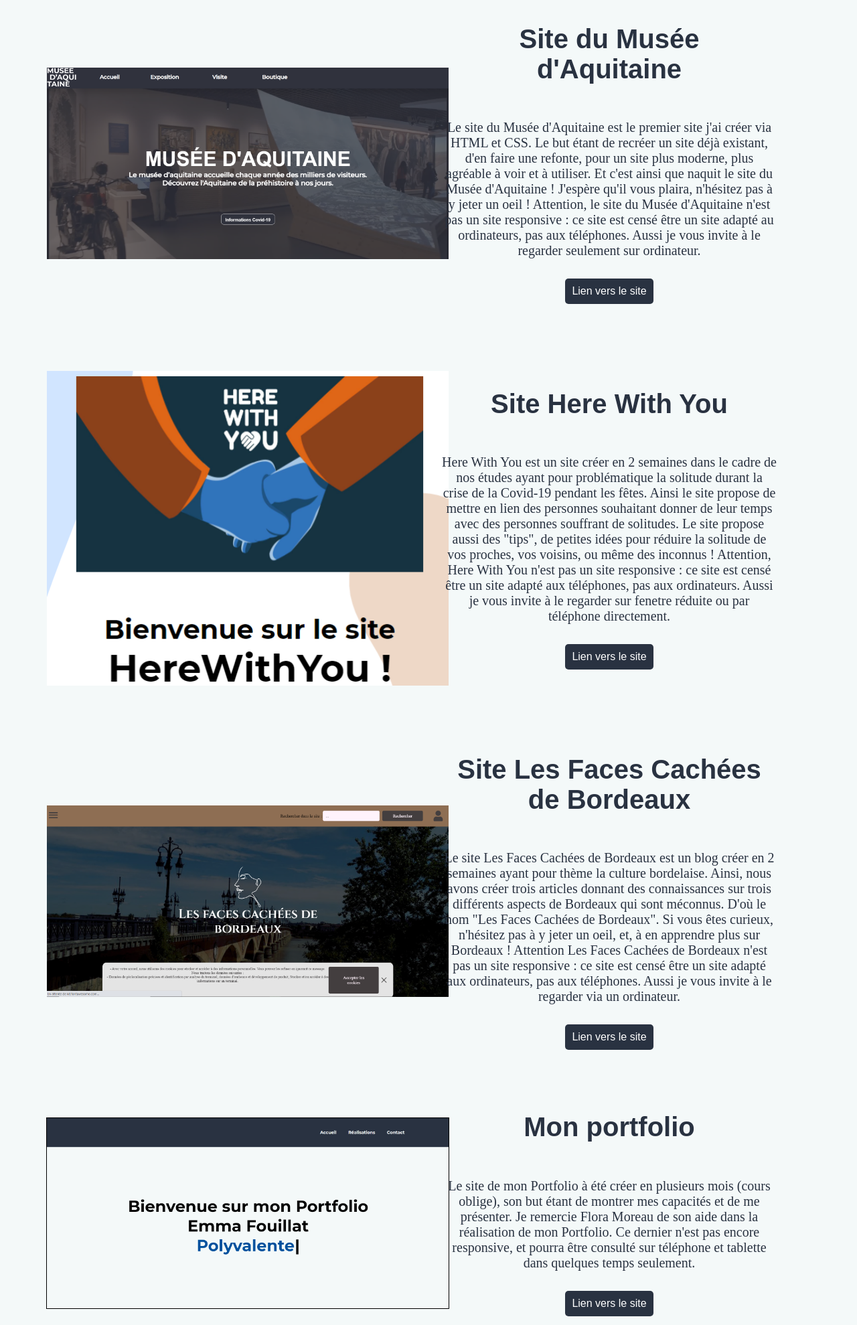
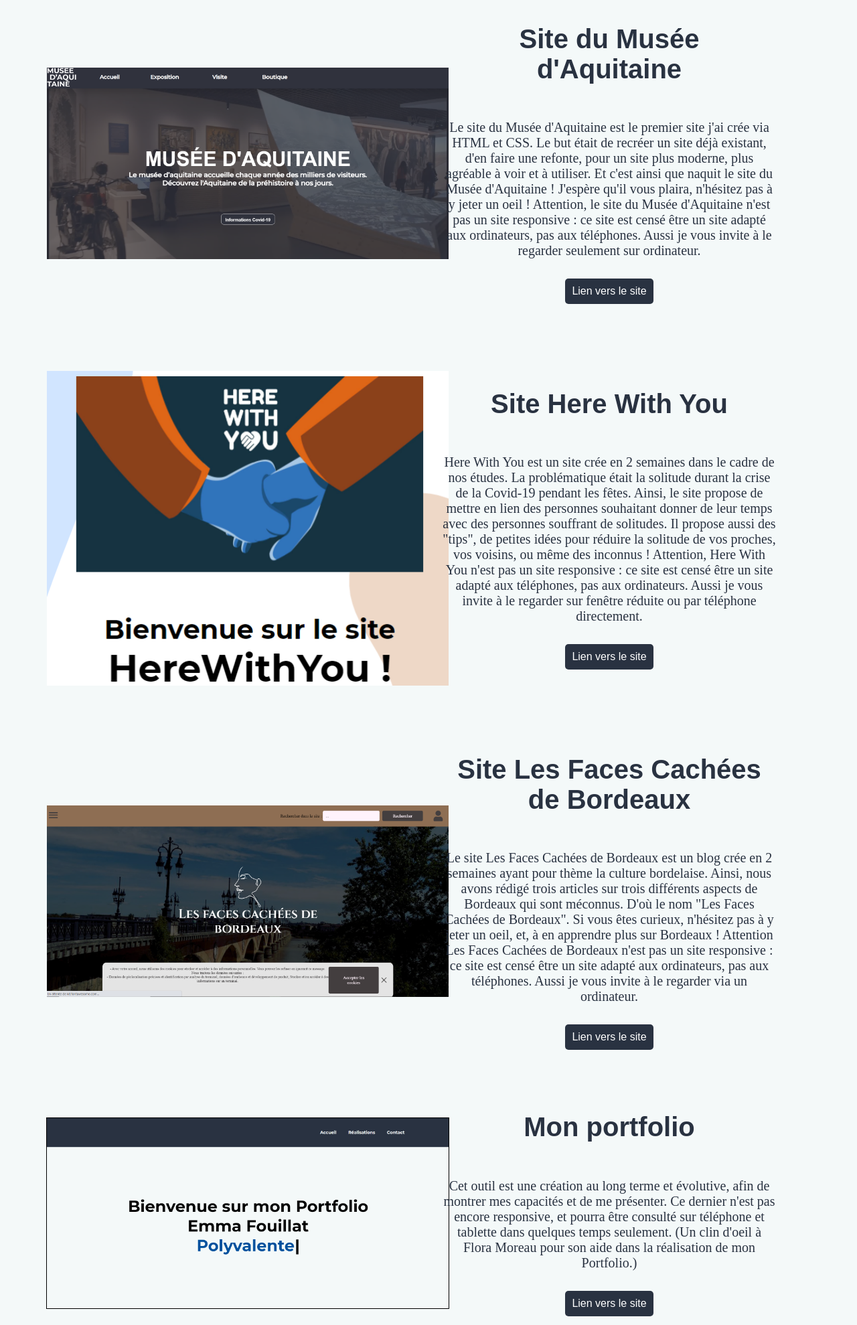
Before and after one commit to Emmaflt/Portfolio, a plain HTML site: page r_sites.html in a window 1280 px wide. Shown: the part 150-2129 px from the top of the page at 67% size. Drawn offline with Linux system fonts and the light colour scheme; a web font is replaced by a local one.

Commit message:
corrections des fautes

```diff
--- a/r_sites.html
+++ b/r_sites.html
@@ -42,17 +42,16 @@
 
             <div class="cote_droit">
                 <h2 class="titre_r"> Site du Musée <br> d'Aquitaine</h2>
-                <p class="para_r"> Le site du Musée d'Aquitaine est le premier site j'ai créer via HTML et CSS.
-                  Le but étant de recréer un site déjà existant, d'en faire une refonte, pour un site plus moderne,
+                <p class="para_r"> Le site du Musée d'Aquitaine est le premier site j'ai crée via HTML et CSS.
+                  Le but était de recréer un site déjà existant, d'en faire une refonte, pour un site plus moderne,
                   plus agréable à voir et à utiliser.
                   Et c'est ainsi que naquit le site du Musée d'Aquitaine !
                   J'espère qu'il vous plaira, n'hésitez pas à y jeter un oeil !
                   Attention, le site du Musée d'Aquitaine n'est pas un site responsive : ce site est censé être un site
-                  adapté au ordinateurs, pas aux téléphones. Aussi je vous invite à le regarder seulement sur ordinateur.
+                  adapté aux ordinateurs, pas aux téléphones. Aussi je vous invite à le regarder seulement sur ordinateur.
                 </p>
                 <a class="btn_r" href="https://museedaquitaine.netlify.app/"> Lien vers le site </a>
             </div>
-
         </div>
 
 
@@ -63,18 +62,17 @@
 
           <div class="cote_droit">
               <h2 class="titre_r"> Site Here With You</h2>
-              <p class="para_r"> Here With You est un site créer en 2 semaines dans le cadre de nos études
-                ayant pour problématique la solitude durant la crise de la Covid-19 pendant les fêtes.
-                Ainsi le site propose de mettre en lien des personnes souhaitant donner de leur temps avec
-                des personnes souffrant de solitudes. Le site propose aussi des "tips", de petites idées
+              <p class="para_r"> Here With You est un site crée en 2 semaines dans le cadre de nos études.
+                La problématique était la solitude durant la crise de la Covid-19 pendant les fêtes.
+                Ainsi, le site propose de mettre en lien des personnes souhaitant donner de leur temps avec
+                des personnes souffrant de solitudes. Il propose aussi des "tips", de petites idées
                 pour réduire la solitude de vos proches, vos voisins, ou même des inconnus !
                 Attention, Here With You n'est pas un site responsive : ce site est censé être un site
-                adapté aux téléphones, pas aux ordinateurs. Aussi je vous invite à le regarder sur fenetre
+                adapté aux téléphones, pas aux ordinateurs. Aussi je vous invite à le regarder sur fenêtre
                 réduite ou par téléphone directement.
               </p>
               <a class="btn_r" href="https://herewithyouu.netlify.app/#bienvenue"> Lien vers le site </a>
           </div>
-
       </div>
 
 
@@ -85,11 +83,10 @@
 
           <div class="cote_droit">
               <h2 class="titre_r"> Site Les Faces Cachées <br> de Bordeaux</h2>
-              <p class="para_r"> Le site Les Faces Cachées de Bordeaux est un blog créer en 2 semaines
-                ayant pour thème la culture bordelaise. Ainsi, nous avons créer trois articles donnant des
-                connaissances sur trois différents aspects de Bordeaux qui sont méconnus. D'où le nom "Les
-                Faces Cachées de Bordeaux". Si vous êtes curieux, n'hésitez pas à y jeter un oeil, et, à
-                en apprendre plus sur Bordeaux !
+              <p class="para_r"> Le site Les Faces Cachées de Bordeaux est un blog crée en 2 semaines
+                ayant pour thème la culture bordelaise. Ainsi, nous avons rédigé trois articles sur trois différents
+                aspects de Bordeaux qui sont méconnus. D'où le nom "Les Faces Cachées de Bordeaux". Si vous êtes curieux,
+                n'hésitez pas à y jeter un oeil, et, à en apprendre plus sur Bordeaux !
                 Attention Les Faces Cachées de Bordeaux n'est pas un site responsive : ce site est censé être un site
                 adapté aux ordinateurs, pas aux téléphones. Aussi je vous invite à le regarder via un ordinateur.
               </p>
@@ -106,11 +103,11 @@
 
         <div class="cote_droit">
             <h2 class="titre_r"> Mon portfolio</h2>
-            <p class="para_r"> Le site de mon Portfolio à été créer en plusieurs mois (cours oblige), son but
-              étant de montrer mes capacités et de me présenter.
-              Je remercie Flora Moreau de son aide dans la réalisation de mon Portfolio.
+            <p class="para_r"> Cet outil est une création au long terme et évolutive, afin de montrer mes capacités
+              et de me présenter.
               Ce dernier n'est pas encore responsive, et pourra être consulté sur téléphone et tablette
               dans quelques temps seulement.
+              (Un clin d'oeil à Flora Moreau pour son aide dans la réalisation de mon Portfolio.)
             </p>
             <a class="btn_r" href="#"> Lien vers le site </a>
         </div>
```
Also changed, not shown: r_jeux_video.html (+4 -4 lines), r_multimedia.html (+18 -19 lines).
